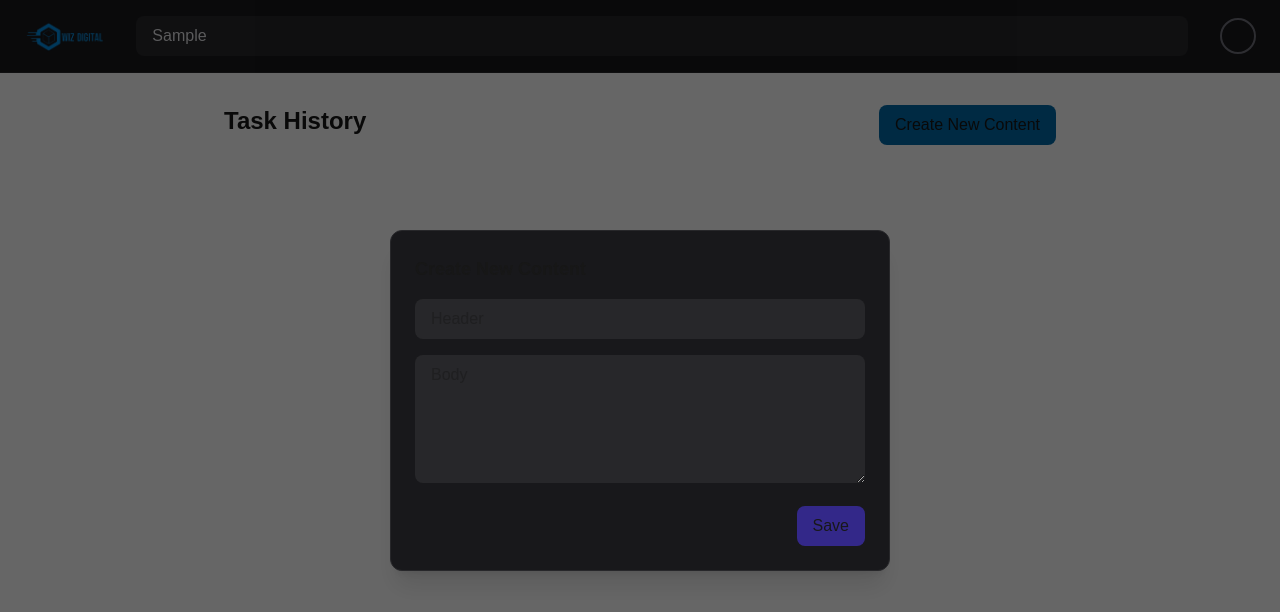
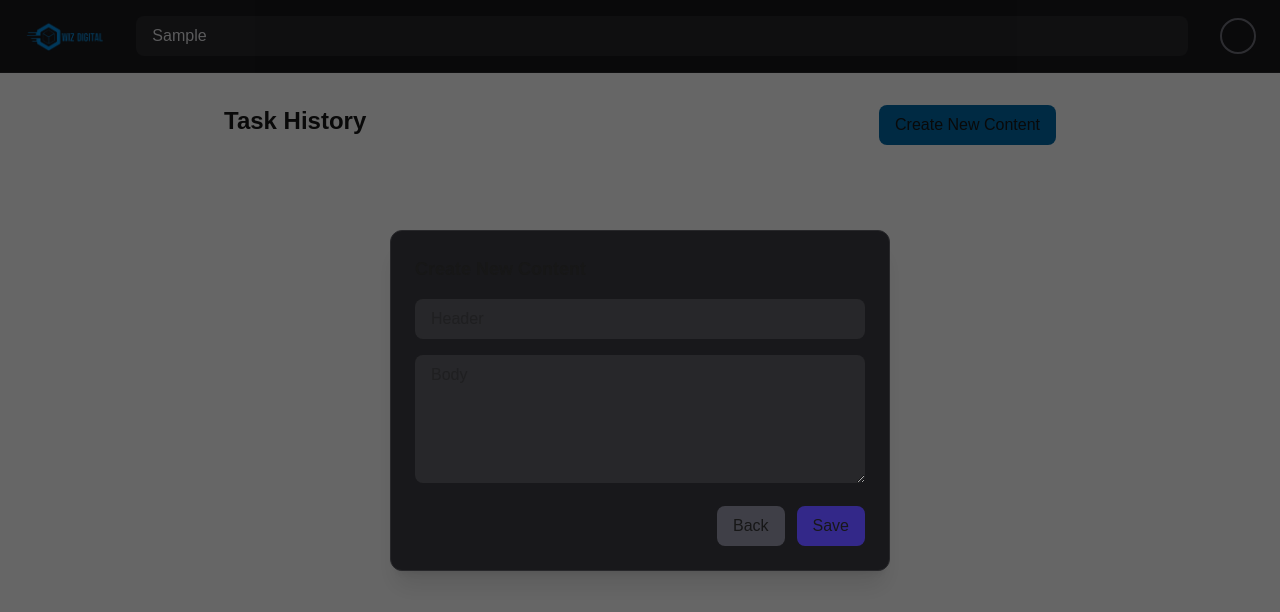
Before and after one commit to ShresthaWDS/content-automation-system, a Next.js app: page / in a window 1280 px wide. Both pictures are taken after typing "Sample" into the empty fields and a click on the button "Create New Content". Shown: the top 612 px of the page. Built offline with nearby package versions, Linux system fonts and the light colour scheme.

Commit message:
feat: add back button in CreateEditModal

```diff
--- a/components/CreateEditModal.tsx
+++ b/components/CreateEditModal.tsx
@@ -71,7 +71,13 @@ export default function CreateEditModal({
           onChange={(e) => setBody(e.target.value)}
         />
 
-        <div className="flex justify-end mt-4">
+        <div className="flex justify-end gap-3 mt-4">
+          <button
+            onClick={onClose}
+            className="bg-zinc-700 px-4 py-2 rounded-lg hover:bg-zinc-600 transition"
+          >
+            Back
+          </button>
           <button
             onClick={handleSave}
             disabled={isInvalid}
```
